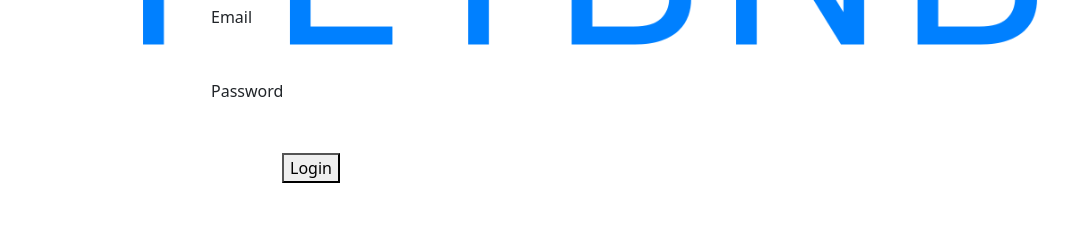
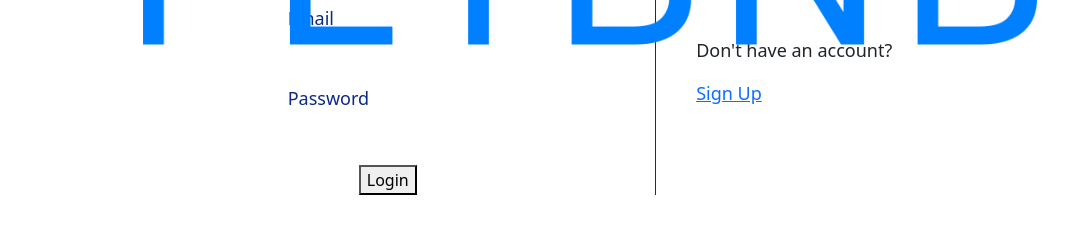
Before and after one commit to Full-Stack-Capstone/petbnb-front, a React app: page /login in a window 1280 px wide. Shown: the part 373-606 px from the top of the page, without its empty margins (50-1119 px from the left). Built offline with nearby package versions, Linux system fonts and the light colour scheme.

Commit message:
Add login form layout

```diff
--- a/src/components/Login/LoginForm.css
+++ b/src/components/Login/LoginForm.css
@@ -1,25 +1,70 @@
+/* * {
+  border: 1px solid red;
+} */
+
+h1 {
+  color: rgb(57, 100, 137);
+}
+
+a {
+  text-decoration: none;
+  color: rgb(13, 41, 132);
+}
 #password,
-#email {
+#email,
+#name {
   display: flex;
   flex-direction: column;
   max-width: 200px;
 }
 
 #password input,
-#email input {
+#email input,
+#name input {
   border-radius: 5px;
   border: none;
 }
 
 #password input:hover,
-#email input:hover {
+#email input:hover,
+#name input:hover {
   outline-style: inset;
   outline-color: rgb(0, 0, 128);
 }
 
-form {
+#name input {
+  background-color: rgb(222, 236, 255);
+}
+
+.form-container {
+  display: flex;
+  width: 100%;
+  flex-wrap: wrap;
+  gap: 40px;
+  justify-content: center;
+  align-items: center;
+}
+
+.login-form {
   display: flex;
   flex-direction: column;
   align-items: center;
-  max-width: 50%;
+  max-width: 100%;
+  border-right: 1px solid rgb(13, 41, 132);
+  padding-right: 15%;
 }
+
+.new-user {
+  font-size: 18px;
+}
+
+@media (max-width: 768px) {
+  .login-form {
+    border-right: none;
+  }
+}
+
+label {
+  color: rgb(13, 41, 132);
+  font-size: 18px;
+}
--- a/src/components/Login/LoginForm.jsx
+++ b/src/components/Login/LoginForm.jsx
@@ -21,10 +21,9 @@ function LoginForm() {
   };
 
   return (
-    <div className="login-form">
-      <h1>Login To Your Account</h1>
-
-      <form onSubmit={handleSubmit}>
+    <div className="form-container">
+      <form onSubmit={handleSubmit} className="login-form">
+        <h1>Login</h1>
         <label htmlFor="email" id="email">
           Email
           <input
@@ -45,6 +44,10 @@ function LoginForm() {
         <br />
         <button type="submit">Login</button>
       </form>
+      <div className="new-user">
+        <p>Don&apos;t have an account?</p>
+        <a href="/signup">Sign Up</a>
+      </div>
     </div>
   );
 }
```
